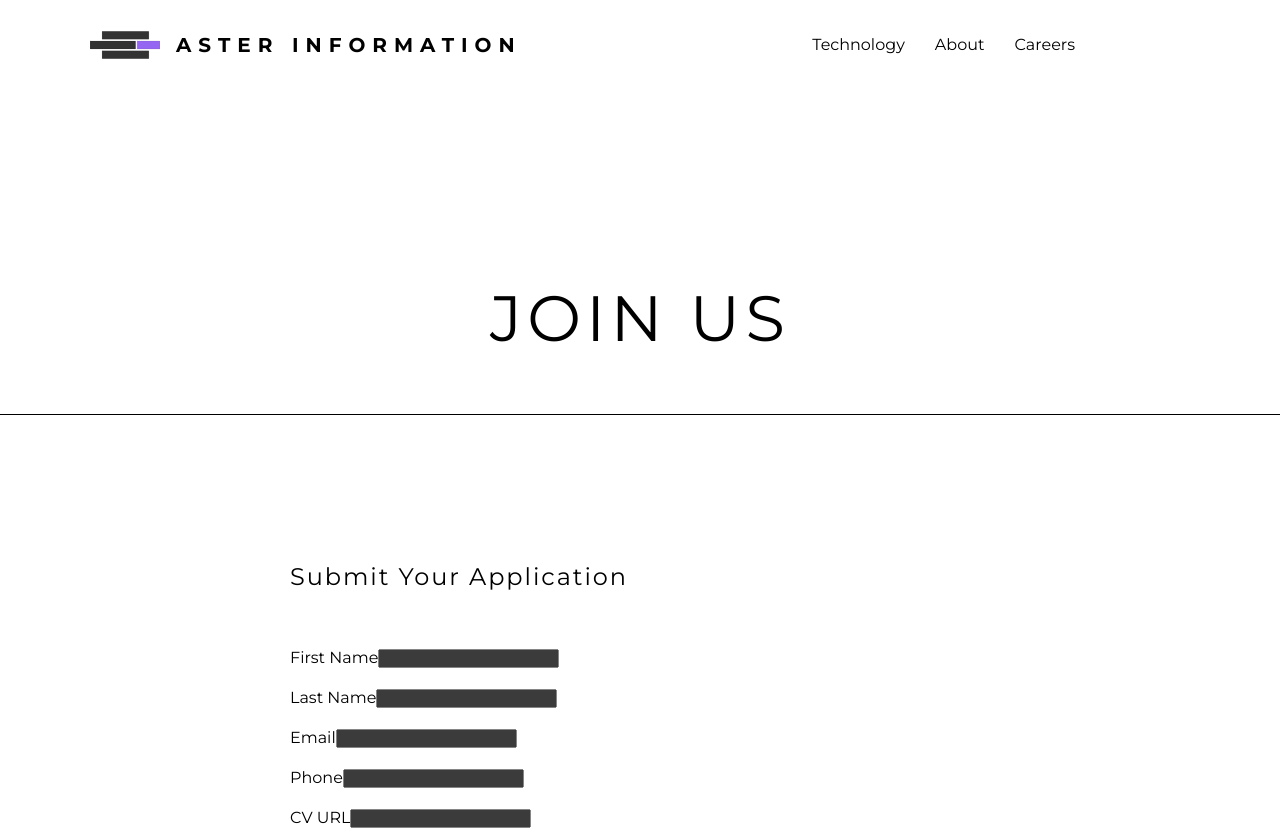
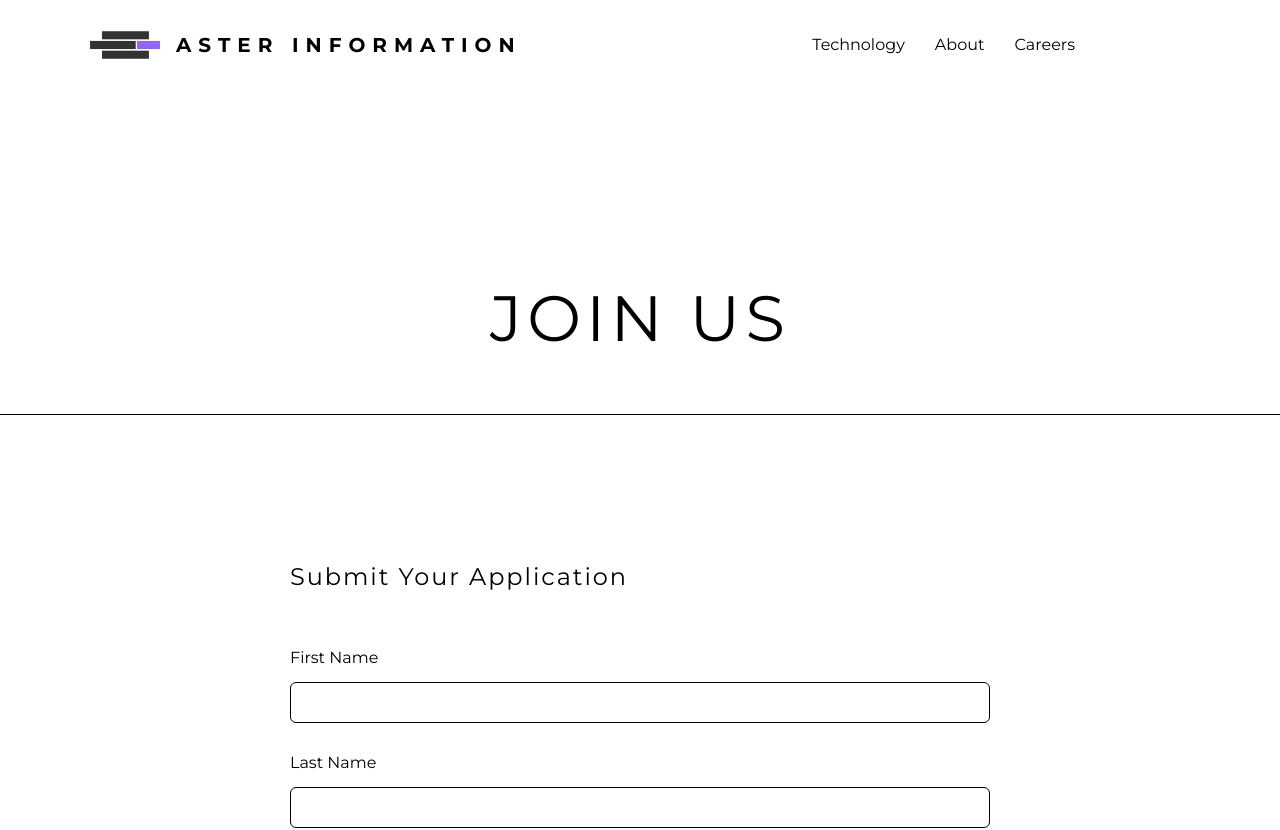
Before and after one commit to Moamal-2000/aster-information, a React (Vite) app: page /submit-application in a window 1280 px wide. Shown: the top 830 px of the page. Built offline with nearby package versions, Linux system fonts and the light colour scheme.

Commit message:
style: basic style for Input component

```diff
--- a/src/Components/Pages/JoinUs/JoinUsForm/JoinUsInputs/JoinUsInputs.module.scss
+++ b/src/Components/Pages/JoinUs/JoinUsForm/JoinUsInputs/JoinUsInputs.module.scss
@@ -3,5 +3,5 @@
 .inputs {
   display: flex;
   flex-direction: column;
-  gap: 20px;
+  gap: 30px;
 }
--- a/src/Components/Shared/Inputs/Input/Input.module.scss
+++ b/src/Components/Shared/Inputs/Input/Input.module.scss
@@ -1,13 +1,28 @@
 @import "src/Styles/mixins.scss";
 
-.input {
-
-}
+.input {}
 
 .input>label {
-
+  display: block;
+  width: fit-content;
+  margin-bottom: 15px;
 }
 
 .input>input {
+  font-family: montserrat, sans-serif;
+  font-size: 1rem;
+  font-weight: 400;
+  border: solid 1px var(--black);
+  outline: solid 1px transparent;
+  background-color: transparent;
+  color: var(--black);
+  width: 100%;
+  padding: 10px;
+  padding-left: 16px;
+  border-radius: 6px;
 
+  &:hover,
+  &:focus {
+    outline-color: var(--black);
+  }
 }
```
